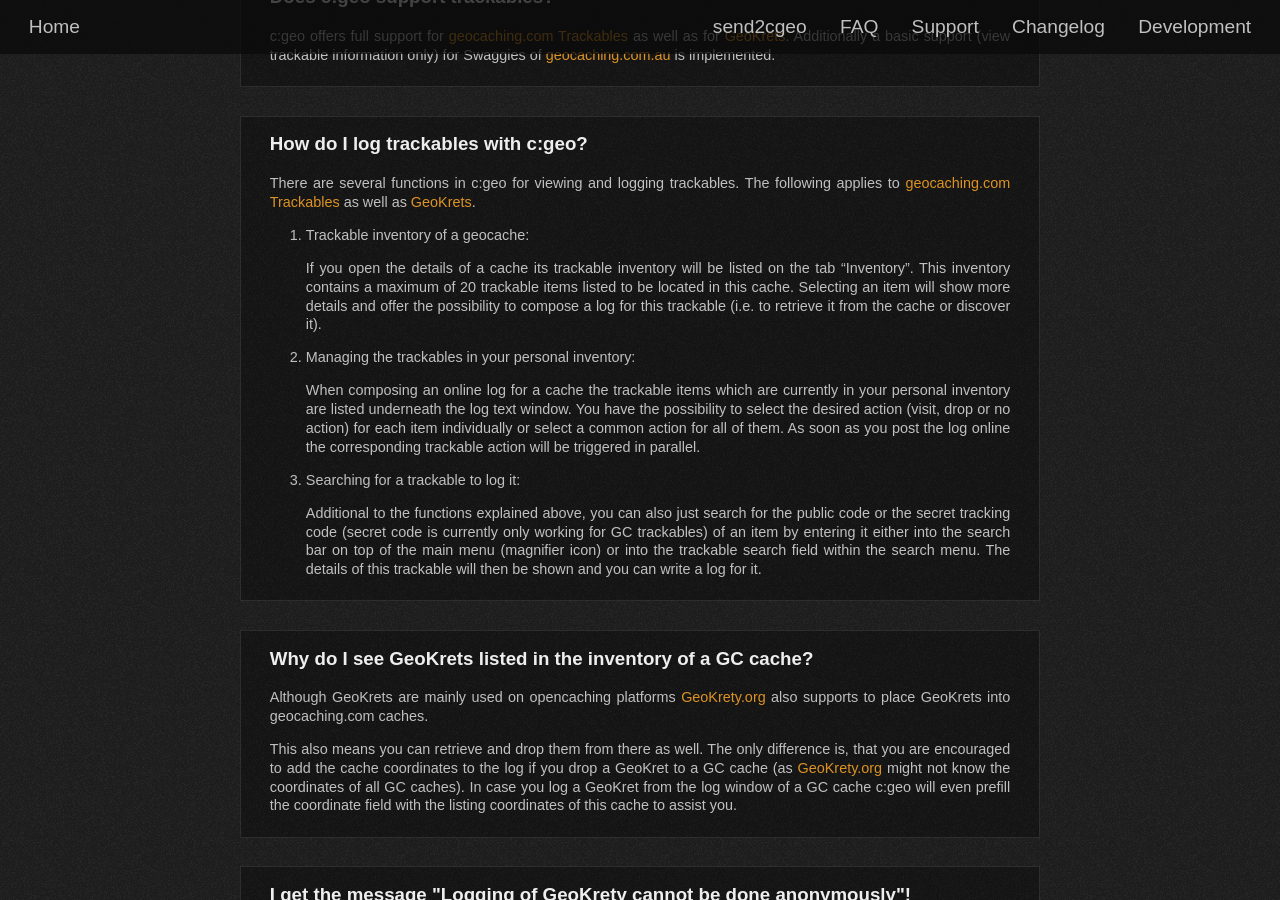
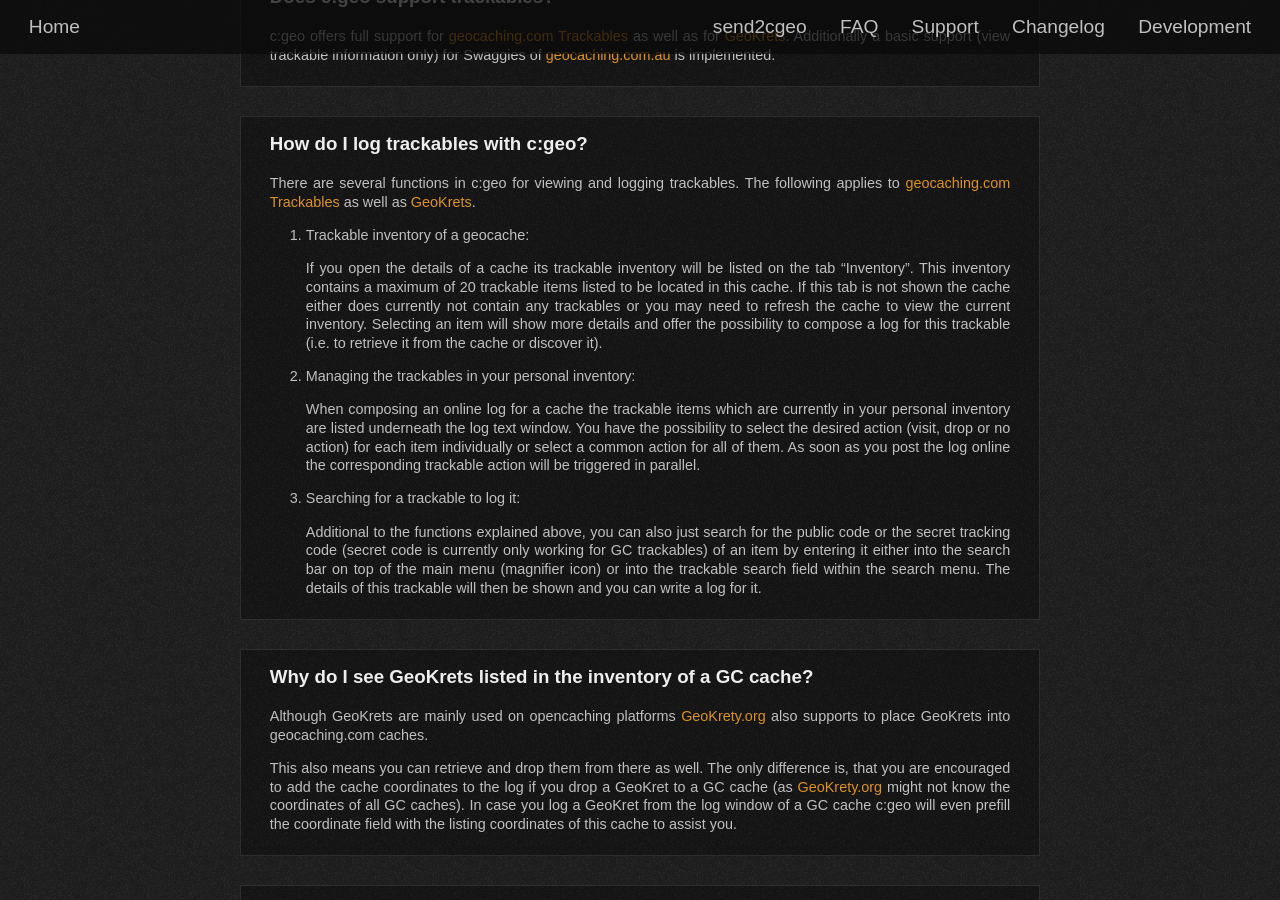
Before and after one commit to cgeo/cgeo.github.io, a Jekyll site: the page built from faq.html, in a window 1280 px wide and 900 px high, scrolled down 24536 px. Built offline with Jekyll 4.4.1, drawn with Linux system fonts in a browser that asks for light colours; some web fonts are replaced.

Commit message:
FAQ: No inventory tab shown if no TB in cache

```diff
--- a/_data/faq.yml
+++ b/_data/faq.yml
@@ -966,7 +966,7 @@
             1. Trackable inventory of a geocache:
 
                 If you open the details of a cache its trackable inventory will be listed on the tab "Inventory".
-                This inventory contains a maximum of 20 trackable items listed to be located in this cache.
+                This inventory contains a maximum of 20 trackable items listed to be located in this cache. If this tab is not shown the cache either does currently not contain any trackables or you may need to refresh the cache to view the current inventory.
                 Selecting an item will show more details and offer the possibility to compose a log for this trackable (i.e. to retrieve it from the cache or discover it).
 
             2. Managing the trackables in your personal inventory:
```
